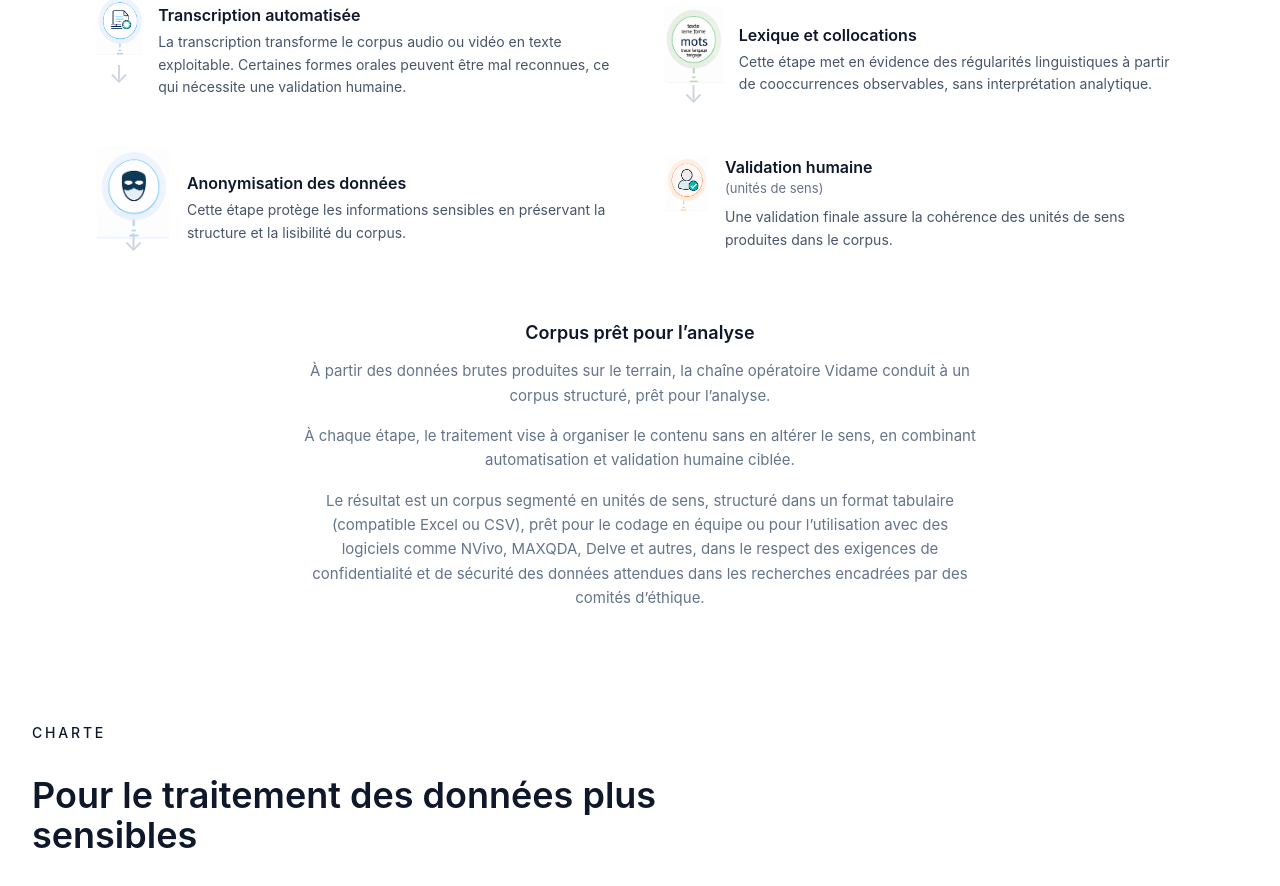
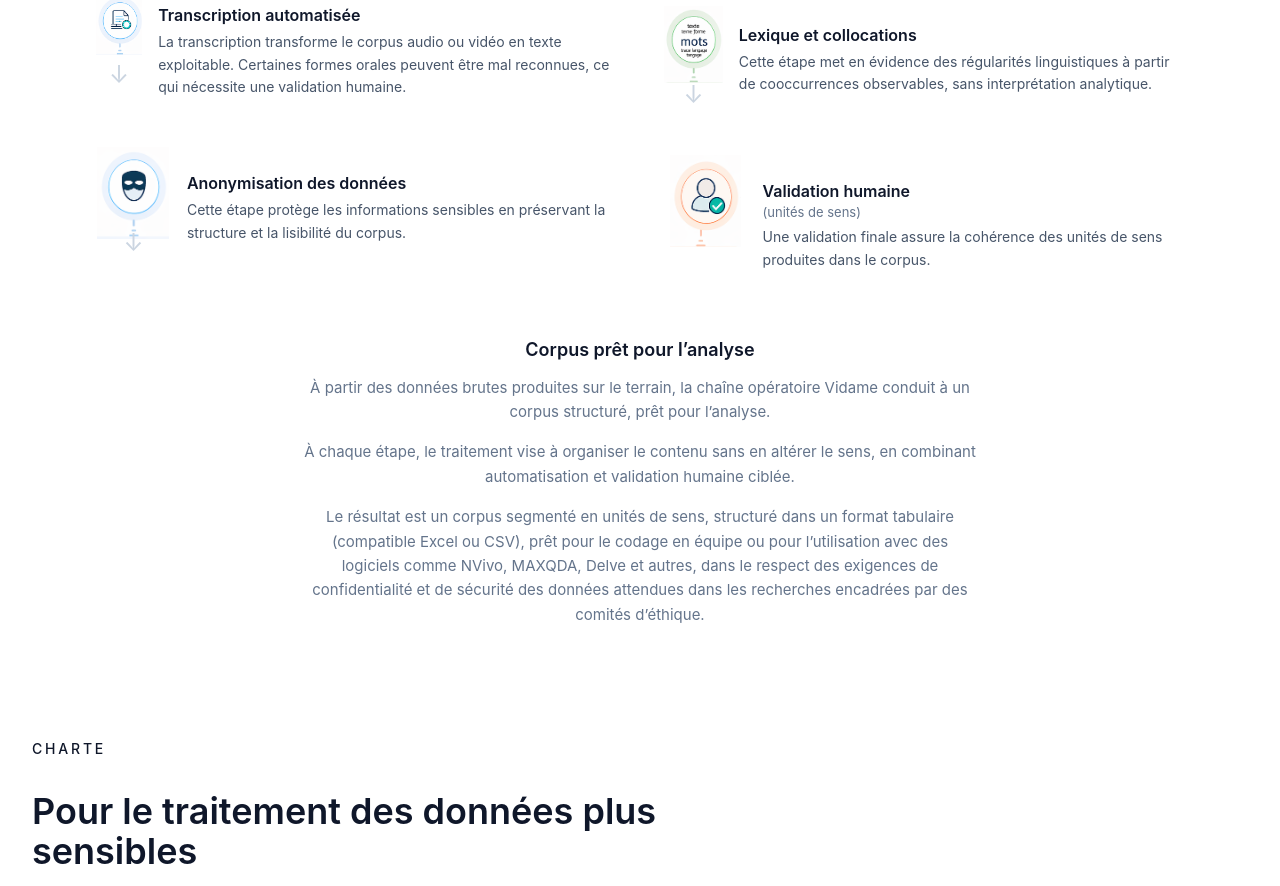
Before and after one commit to momopro21/vidame-recherche, a React (Vite) app: page / in a window 1280 px wide. Shown: the part 2275-3161 px from the top of the page. Built offline with nearby package versions, Linux system fonts and the light colour scheme; the HTML template or start-up script is replaced by a standard one.

Commit message:
Update App.tsx

```diff
--- a/src/App.tsx
+++ b/src/App.tsx
@@ -829,23 +829,33 @@ function Accueil({setPage,lang,}: {setPage: (page: string) => void;lang: "fr" |
 
 </div>
 
-      {/* 7 */}
-      <div className="flex items-start gap-4">
-        <div className="flex w-14 flex-col items-center">
-          <img src="/icons/icon-validationFin.png" className="h-14 w-14 object-contain" />
-        </div>
-        <div>
-          <h3 className="text-[16px] font-semibold text-slate-900">Validation humaine</h3>
-          <div className="text-[13px] text-slate-500">(unités de sens)</div>
-          <p className="mt-2 text-[14px] leading-relaxed text-slate-600">
-            Une validation finale assure la cohérence des unités de sens produites dans le corpus.
-          </p>
-        </div>
-      </div>
+  {/* 7 */}
+<div className="flex items-start gap-4">
+
+  <div className="flex w-28 flex-col items-center">
+    <img
+      src="/icons/icon-validationFin.png"
+      className="h-[92px] w-[92px] object-contain"
+      alt="Validation humaine (unités de sens)"
+    />
+  </div>
+
+  <div className="mt-6">
+    <h3 className="text-[16px] font-semibold text-slate-900">
+      Validation humaine
+    </h3>
+    <div className="text-[13px] text-slate-500">(unités de sens)</div>
+    <p className="mt-1 text-[14px] leading-relaxed text-slate-600">
+      Une validation finale assure la cohérence des unités de sens produites dans le corpus.
+    </p>
+  </div>
+
+</div>
 
     </div>
 
   </div>
+
 
 
   {/* ===== CONCLUSION ===== */}
```
